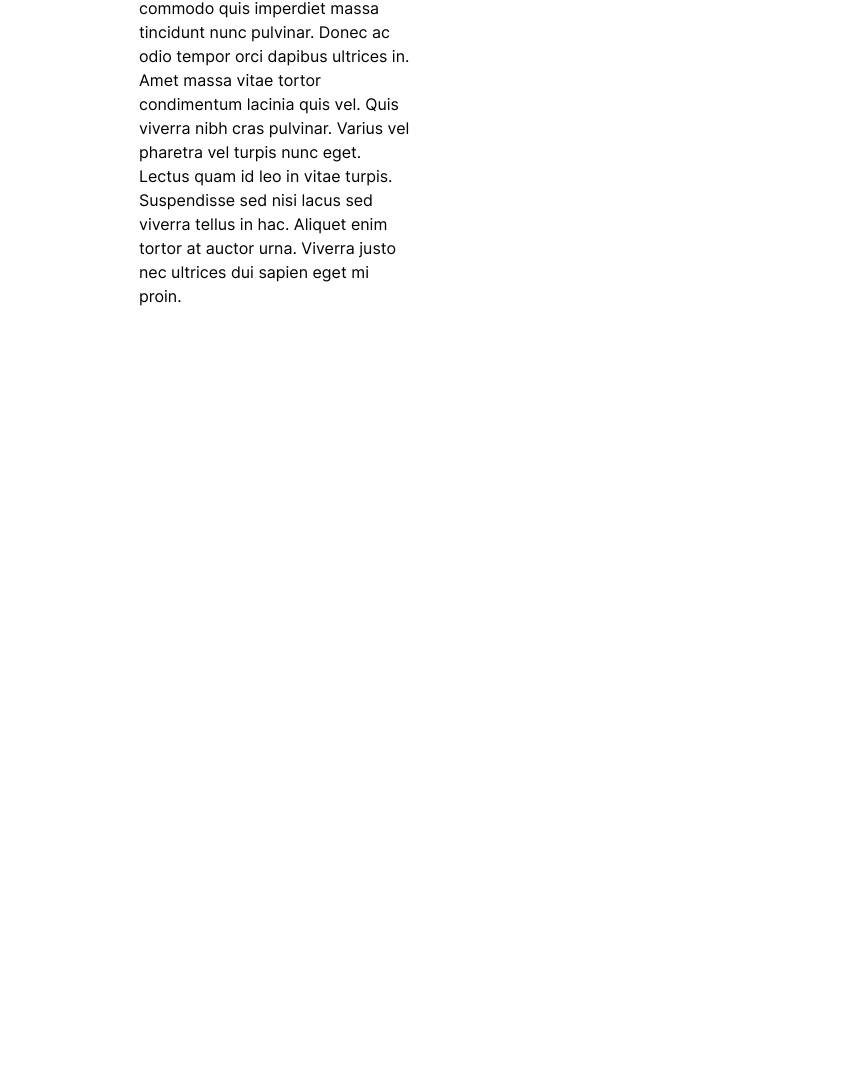
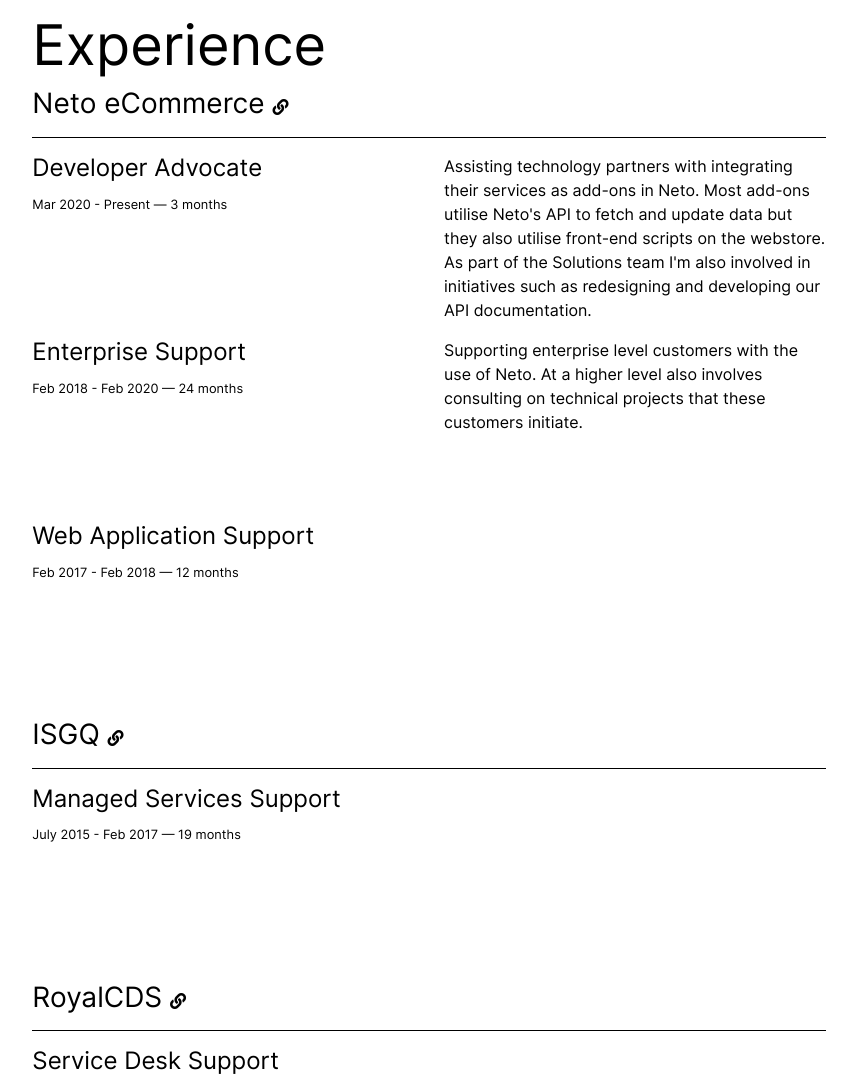
Before and after one commit to markjaniczak/mark.janiczak.me, a Gatsby site: page / in a window 1280 px wide. Shown: the part 1711-2800 px from the top of the page, without its empty margins (211-1068 px from the left). Before the commit the page ends 2059 px from the top, so only its background shows below. Built offline with nearby package versions, Linux system fonts and the light colour scheme; Gatsby itself is replaced by a stand-in of ours.

Commit message:
Added work section

```diff
--- a/src/components/about.js
+++ b/src/components/about.js
@@ -3,7 +3,6 @@
 import Me from "./me"
 
 const About = () => {
-
   return (
     <section className="container mb-4" style={{ minHeight: "100vh" }}>
       <div className="row">
--- a/src/components/layout.js
+++ b/src/components/layout.js
@@ -23,18 +23,18 @@
   return (
     <div className="container-fluid">
       <div className="row">
-        <aside className="d-none d-xl-block col-lg-3 sticky-top">
+        <aside className="d-none d-xl-block col-xl-2 sticky-top">
           <span
-            className="text-uppercase fixed-bottom"
+            className="text-uppercase position-absolute"
             style={{ bottom: 50, left: 50 }}
           >
             E: <a href="mailto:mark@janiczak.me">mark@janiczak.me</a>
           </span>
         </aside>
-        <main className="col-12 col-xl-6">{children}</main>
-        <aside className="d-none d-xl-block col-xl-3 sticky-top">
+        <main className="col-12 col-xl-8">{children}</main>
+        <aside className="d-none d-xl-block col-xl-2 sticky-top">
           <div
-            className="fixed-top"
+            className="position-absolute"
             style={{ top: 50, right: 50, left: "auto" }}
           >
             <a onClick={toggleTheme} style={{ cursor: "pointer" }}>
@@ -46,7 +46,7 @@
             </a>
           </div>
           <div
-            className="d-flex justify-content-between text-uppercase text-right fixed-bottom"
+            className="d-flex justify-content-between text-uppercase text-right position-absolute"
             style={{
               bottom: 50,
               right: 50,
--- a/src/components/me.js
+++ b/src/components/me.js
@@ -18,7 +18,7 @@
     query {
       placeholderImage: file(relativePath: { eq: "me.jpg" }) {
         childImageSharp {
-          fluid(maxWidth: 500) {
+          fluid(maxWidth: 400) {
             ...GatsbyImageSharpFluid
           }
         }
@@ -26,7 +26,9 @@
     }
   `)
 
-  return <Img fluid={data.placeholderImage.childImageSharp.fluid} />
+  return (
+      <Img style={{maxWidth: 400}} fluid={data.placeholderImage.childImageSharp.fluid} />
+  )
 }
 
 export default Me
--- /dev/null
+++ b/src/components/work.js
@@ -0,0 +1,129 @@
+import React, { Children, useMemo } from "react"
+
+const experiences = [
+  {
+    workplace: "Neto eCommerce",
+    link: "https://netohq.com",
+    children: [
+      {
+        role: "Developer Advocate",
+        fromDate: "2020-03-01",
+        blurb: `Assisting technology partners with integrating their services as add-ons in Neto.
+            Most add-ons utilise Neto's API to fetch and update data but they also utilise front-end scripts on the webstore.
+            As part of the Solutions team I'm also involved in initiatives such as redesigning and developing our API documentation.`,
+      },
+      {
+        role: "Enterprise Support",
+        fromDate: "2018-02-01",
+        toDate: "2020-02-01",
+        blurb: `Supporting enterprise level customers with the use of Neto.
+            At a higher level also involves consulting on technical projects that these customers initiate.`,
+      },
+      {
+        role: "Web Application Support",
+        fromDate: "2017-02-01",
+        toDate: "2018-02-01",
+        blurb: "",
+      },
+    ],
+  },
+  {
+    workplace: "ISGQ",
+    link: "https://www.isgq.com.au",
+    children: [
+      {
+        role: "Managed Services Support",
+        fromDate: "2015-07-01",
+        toDate: "2017-02-01",
+        blurb: "",
+      },
+    ],
+  },
+  {
+    workplace: "RoyalCDS",
+    link: "https://www.royalcds.com.au",
+    children: [
+      {
+        role: "Service Desk Support",
+        fromDate: "2014-09-01",
+        toDate: "2015-07-01",
+        blurb: "",
+      },
+    ],
+  },
+]
+
+const Experience = ({ role, fromDate, toDate, blurb }) => {
+  const from = new Date(fromDate)
+  const to = toDate ? new Date(toDate) : new Date()
+
+  const duration = useMemo(() => {
+    let months = 0
+    months += (to.getFullYear() - from.getFullYear()) * 12
+    months += to.getMonth()
+    months -= from.getMonth()
+    return months
+  }, [fromDate, toDate])
+
+  const shortMonthName = new Intl.DateTimeFormat("en-AU", {
+    month: "short",
+  }).format
+
+  return (
+    <div className="row mb-1" style={{ minHeight: 180 }}>
+      <div className="col-12 col-lg-6">
+        <h4>{role}</h4>
+        <small>
+          {`${shortMonthName(from)} ${from.getFullYear()} - `}
+          {toDate ? `${shortMonthName(to)} ${to.getFullYear()}` : "Present"}
+          {" — "}
+          {`${duration} months`}
+        </small>
+      </div>
+      <div className="col-12 col-lg-6">{blurb}</div>
+    </div>
+  )
+}
+
+const ExperienceGroup = ({ workplace, link, children }) => {
+  return (
+    <div>
+      <div className="mb-2">
+        <h3 className="d-inline">{workplace} </h3>
+        <a target="_blank" rel="noopener" href={link}>
+          <i className="fa fa-link"></i>
+        </a>
+      </div>
+      <hr />
+      <ul className="list-unstyled">
+        {children.map((experience, k) => (
+          <li key={k}>
+            <Experience {...experience} />
+          </li>
+        ))}
+      </ul>
+    </div>
+  )
+}
+
+const Work = () => {
+  const nodes = useMemo(
+    () => experiences.map((group, k) => <ExperienceGroup {...group} key={k} />),
+    []
+  )
+
+  return (
+    <section className="container">
+      <div className="row">
+        <div className="col">
+          <h2 className="display-4">Experience</h2>
+        </div>
+      </div>
+      <div className="row">
+        <div className="col">{nodes}</div>
+      </div>
+    </section>
+  )
+}
+
+export default Work
--- a/src/pages/index.js
+++ b/src/pages/index.js
@@ -4,12 +4,14 @@
 import SEO from "../components/seo"
 import Hero from "../components/hero"
 import About from "../components/about"
+import Work from "../components/work"
 
 const IndexPage = () => (
   <Layout>
     <SEO/>
     <Hero/>
     <About/>
+    <Work/>
   </Layout>
 )
 
--- a/src/styles/global.css
+++ b/src/styles/global.css
@@ -4,6 +4,9 @@
 @import './solid.css';
 @font-face {
     font-family: "Inter";
+    font-display: swap;
+    font-style: normal;
+    font-weight: 400;
     src: url("../../static/fonts/inter/regular.woff2"), url("../../static/fonts/inter/regular.woff");
 }
 
@@ -15,12 +18,6 @@
     --gray4: #454e56;
     --gray5: #2a2e35;
     --gray6: #12181b;
-    --blue: #61dafb;
-    --yelow: #ffe564;
-    --breakpoint-xs: 576px;
-    --breakpoint-sm: 768px;
-    --breakpoint-md: 992px;
-    --breakpoint-lg: 1200px;
 }
 
 .light {
@@ -42,7 +39,15 @@
     font-family: "Inter", sans-serif;
     background-color: var(--bg);
     color: var(--text);
-    transition: background 500ms ease-in-out, color 750ms ease-in-out;
+    transition: background 500ms ease-in-out, color 500ms ease-in-out;
+}
+
+hr {
+    border-color: var(--border-color);
+}
+
+section {
+    min-height: 100vh;
 }
 
 body::-webkit-scrollbar {
```
Also changed, not shown: src/components/skills.js (added).
